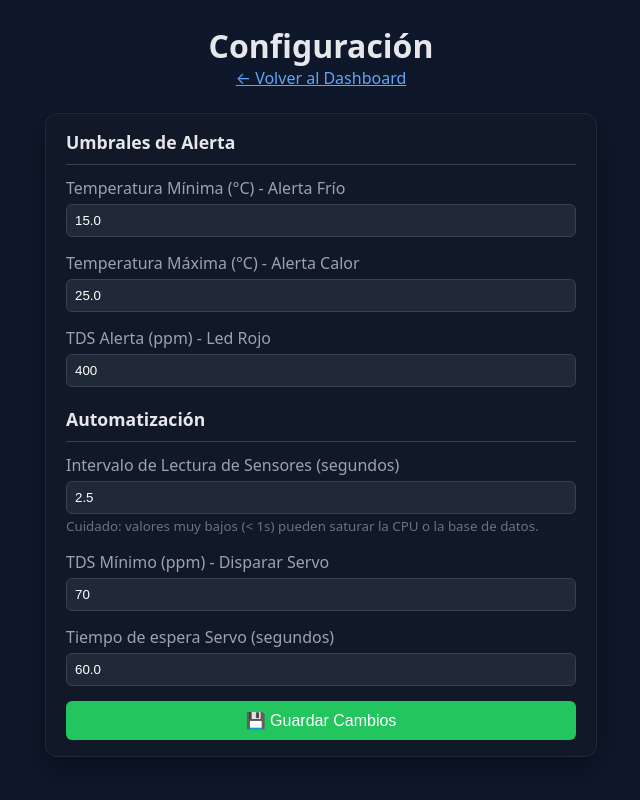
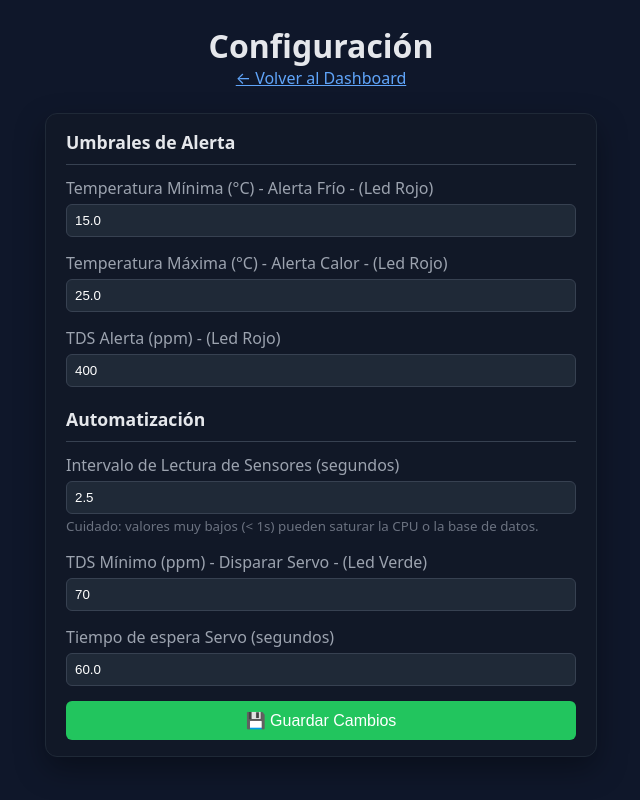
Before and after one commit to ikeiba/hidroponia-raspberry, a Flask app: page /config in a window 1280 px wide. Shown: the whole page, without its empty margins (319-959 px from the left). Run offline with Flask 3, Linux system fonts and the light colour scheme.

Commit message:
cambio color leds

```diff
--- a/hardware/actuadores.py
+++ b/hardware/actuadores.py
@@ -20,8 +20,8 @@ from time import sleep
 # Cambia estos pines según tu montaje real
 SERVO_PIN = 18       # Pin GPIO para el servo (PWM)
 PUMP_PIN = 27        # Pin GPIO para el relé de la bomba
-LED_VERDE_PIN = 23   # LED 1 (por ejemplo: sistema OK)
-LED_ROJO_PIN = 24    # LED 2 (por ejemplo: alarma / error)
+LED_VERDE_PIN = 24
+LED_ROJO_PIN = 23
 
 # INSTANCIAS DE DISPOSITIVOS
 
--- a/templates/config.html
+++ b/templates/config.html
@@ -30,17 +30,17 @@
                 <h2 style="border-bottom: 1px solid #374151; padding-bottom: 10px;">Umbrales de Alerta</h2>
 
                 <div class="form-group">
-                    <label>Temperatura Mínima (°C) - Alerta Frío</label>
+                    <label>Temperatura Mínima (°C) - Alerta Frío - (Led Rojo)</label>
                     <input type="number" step="0.1" name="temp_min" value="{{ TEMP_MIN }}">
                 </div>
 
                 <div class="form-group">
-                    <label>Temperatura Máxima (°C) - Alerta Calor</label>
+                    <label>Temperatura Máxima (°C) - Alerta Calor - (Led Rojo)</label>
                     <input type="number" step="0.1" name="temp_max" value="{{ TEMP_MAX }}">
                 </div>
 
                 <div class="form-group">
-                    <label>TDS Alerta (ppm) - Led Rojo</label>
+                    <label>TDS Alerta (ppm) - (Led Rojo)</label>
                     <input type="number" step="1" name="tds_alert" value="{{ TDS_ALERT }}">
                 </div>
 
@@ -53,7 +53,7 @@
                 </div>
 
                 <div class="form-group">
-                    <label>TDS Mínimo (ppm) - Disparar Servo</label>
+                    <label>TDS Mínimo (ppm) - Disparar Servo - (Led Verde)</label>
                     <input type="number" step="1" name="tds_min" value="{{ TDS_MIN }}">
                 </div>
 
```
